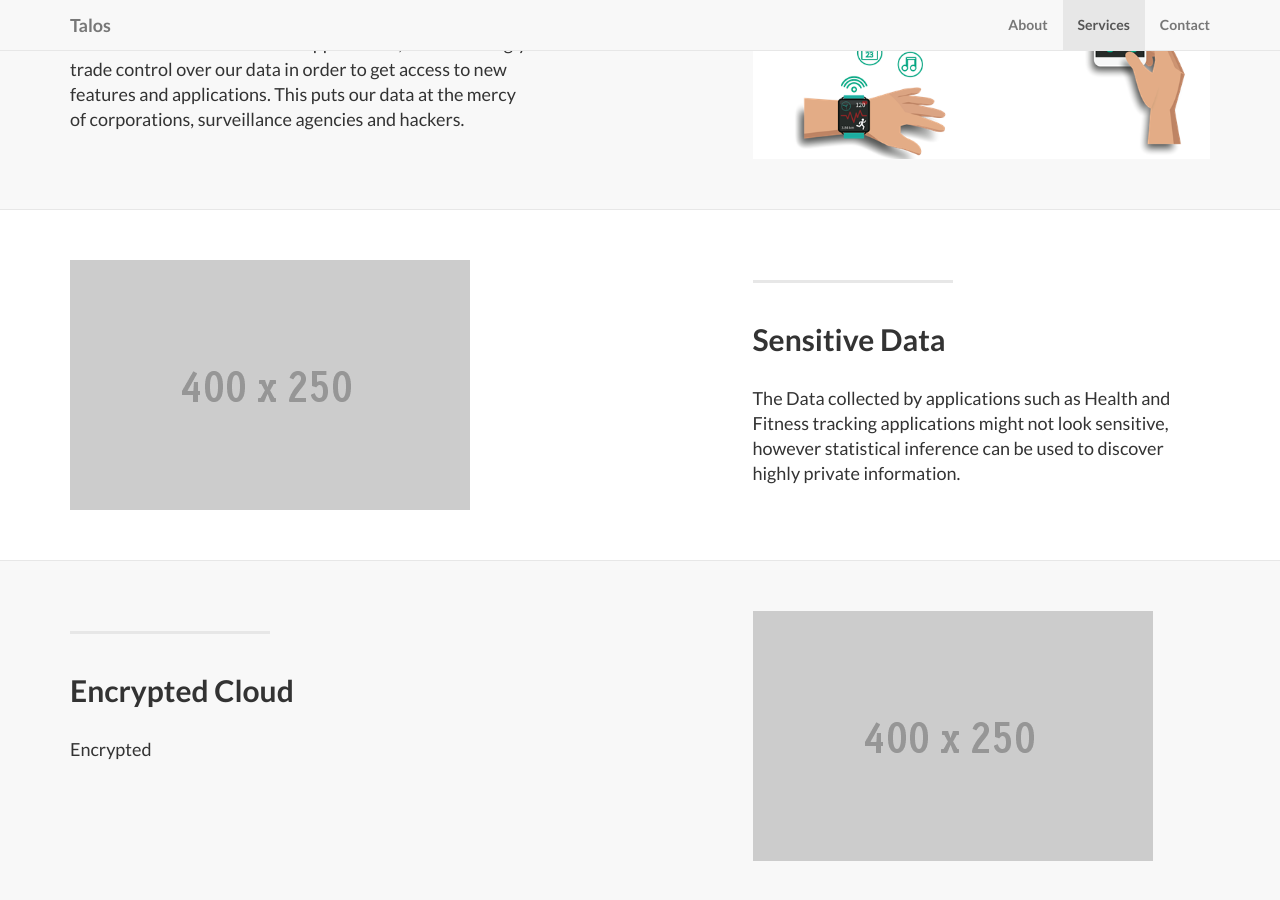
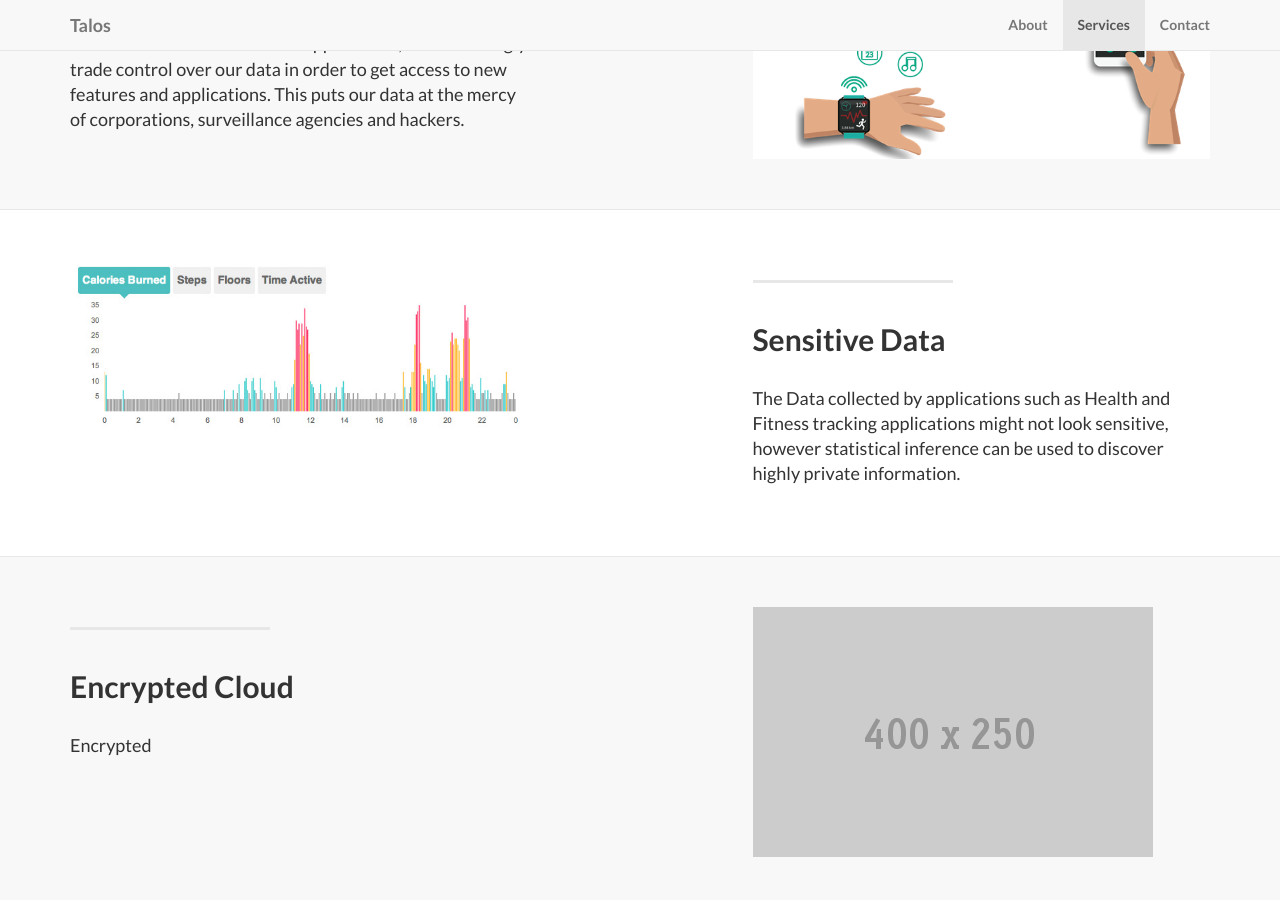
Before and after one commit to Talos-crypto/talos-crypto, a Jekyll site: the page built from index.html, in a window 1280 px wide and 900 px high, scrolled down 580 px. Built offline with Jekyll 4.4.1, drawn with Linux system fonts in a browser that asks for light colours.

Commit message:
data image

```diff
--- a/main/_posts/1000-01-01-cloud-enabled.markdown
+++ b/main/_posts/1000-01-01-cloud-enabled.markdown
@@ -1,8 +1,8 @@
 ---
 layout: default
-img: hand-with-cloud.png
+img: hand-with-cloud2.png
 title: A Cloud-Enabled World
-description: |
+description: Intro
 ---
 
 With the rise of cloud-backed applications, we increasingly trade control over our data in order to get access to new features and applications.
--- a/main/_posts/1000-01-02-data.markdown
+++ b/main/_posts/1000-01-02-data.markdown
@@ -1,6 +1,6 @@
 ---
 layout: default
-img:  400x250.gif
+img:  calories-burnt-graph.jpg
 title: Sensitive Data
 description: |
 ---
```
Also changed, not shown: img/calories-burnt-graph.jpg (added), img/hand-with-cloud2.png (renamed from img/hand-with-cloud.png).
